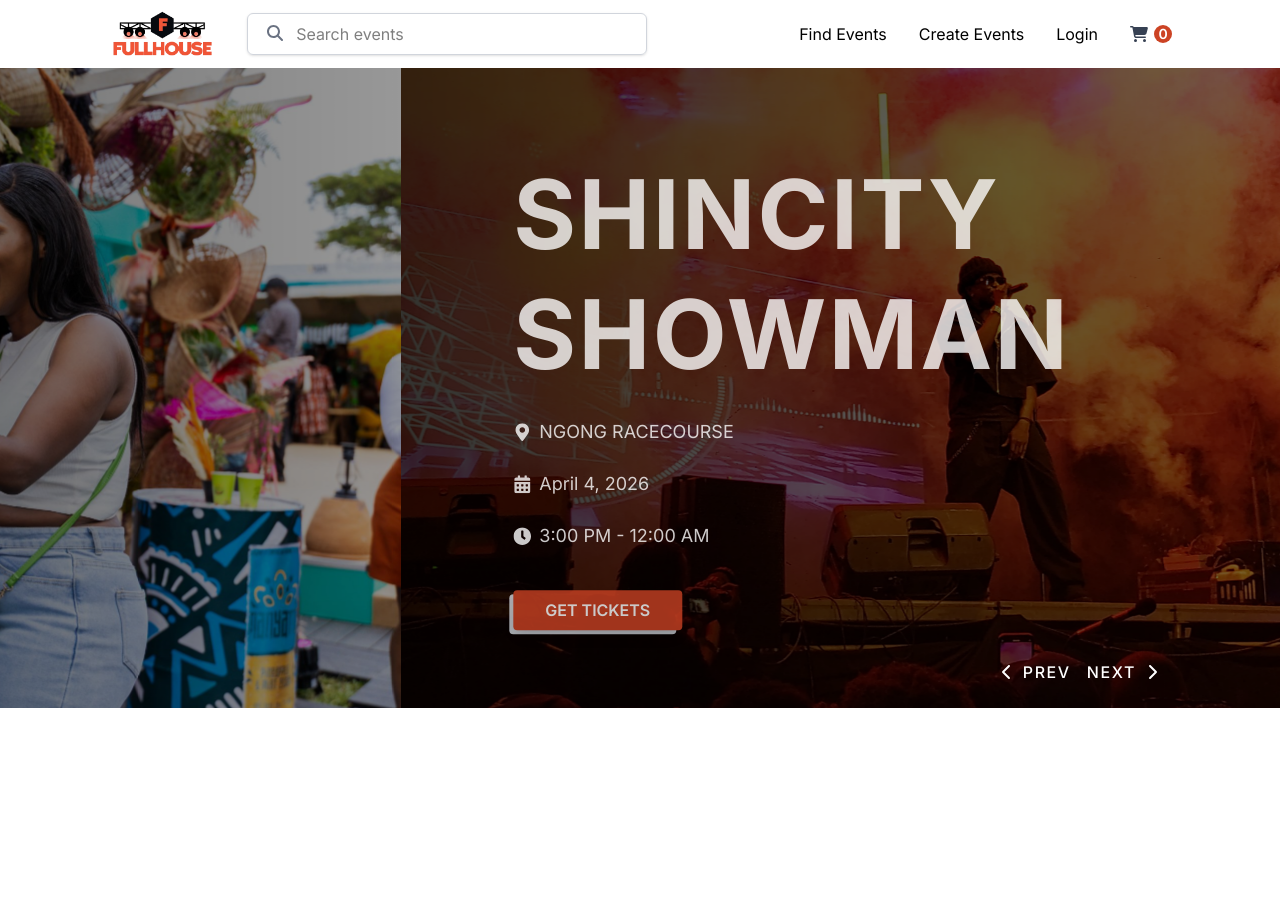
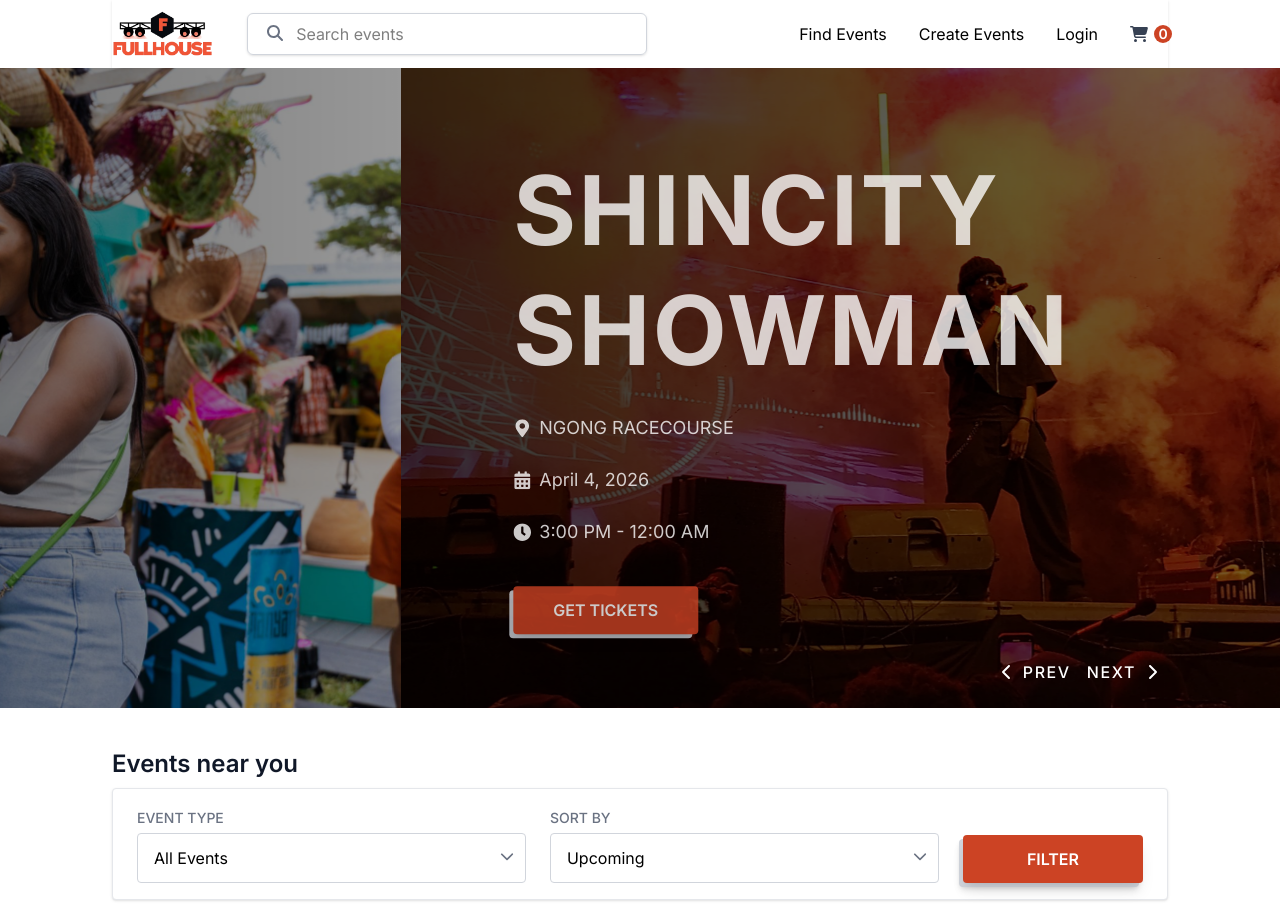
Before and after one commit to Mariam-Senzia/fullhouse, a React (Vite) app in the folder client/: page / in a window 1280 px wide. Before the commit the page ends 800 px from the top, so only its background shows below. Built offline with nearby package versions, Linux system fonts and the light colour scheme.

Commit message:
Implement filter section UI

```diff
--- a/client/src/components/global/container.tsx
+++ b/client/src/components/global/container.tsx
@@ -6,7 +6,7 @@ type ContainerProps = {
 };
 
 const Container = ({ children }: ContainerProps) => {
-  return <div className="max-w-7xl mx-auto px-4">{children}</div>;
+  return <div className="px-4 md:px-6 lg:px-28">{children}</div>;
 };
 
 export default Container;
--- /dev/null
+++ b/client/src/components/home/EventListing.tsx
@@ -0,0 +1,71 @@
+import { FaChevronDown } from "react-icons/fa6";
+import Container from "../global/container";
+
+const EventListing = () => {
+  return (
+    <>
+      <Container>
+        <div className=" pt-6 md:pt-8 lg:pt-10 pb-2">
+          <h2 className="text-xl md:text-2xl lg:text-2xl font-semibold text-gray-900">
+            Events near you
+          </h2>
+        </div>
+
+        <div className="flex flex-col md:flex-row gap-6 md:items-end mb-6 py-4 px-6 bg-white rounded-sm shadow-sm border border-gray-200">
+          <div className=" w-full">
+            <label className="text-sm font-medium text-gray-500 uppercase">
+              Event Type
+            </label>
+            <div className="relative pt-1">
+              <select className="w-full px-4 py-3 border border-gray-300 rounded-sm appearance-none focus:outline-none cursor-pointer">
+                <option value="all" className="text-white">
+                  All Events
+                </option>
+                <option value="music">Music</option>
+                <option value="business">Business</option>
+                <option value="wellness">Wellness</option>
+                <option value="entertainment">Entertainment</option>
+                <option value="education">Education</option>
+              </select>
+              <FaChevronDown className="absolute text-sm right-3 top-1/2 -translate-y-1/2 text-gray-500 pointer-events-none" />
+            </div>
+          </div>
+
+          <div className=" w-full">
+            <label className="text-sm font-medium text-gray-500 mb-2 uppercase">
+              Sort By
+            </label>
+            <div className="relative pt-1">
+              <select className=" w-full px-4 py-3 border border-gray-300 rounded-sm appearance-none focus:outline-none cursor-pointer">
+                <option value="upcoming">Upcoming</option>
+                <option value="date-asc">Date (Earliest First)</option>
+                <option value="date-desc">Date (Latest First)</option>
+                <option value="price-low">Price (Low to High)</option>
+                <option value="price-high">Price (High to Low)</option>
+                <option value="popular">Most Popular</option>
+              </select>
+              <FaChevronDown className="absolute text-sm right-3 top-1/2 -translate-y-1/2 text-gray-500 pointer-events-none" />
+            </div>
+          </div>
+
+          <div className="relative inline-block w-50">
+            <button className="absolute -left-1 -bottom-1 bg-gray-300 px-16 py-3 rounded-sm shadow-md text-gray-800 pointer-events-none transition-all duration-200 group-hover:-left-2 group-hover:-bottom-2">
+              LEARN
+            </button>
+
+            <a href="#">
+              <button
+                className="relative uppercase text-white bg-[#cc4324] px-16 py-3 rounded-sm font-semibold shadow-lg
+                transition-transform duration-300 hover:translate-y-0.5 hover:-translate-x-0.5"
+              >
+                Filter
+              </button>
+            </a>
+          </div>
+        </div>
+      </Container>
+    </>
+  );
+};
+
+export default EventListing;
--- a/client/src/components/home/Hero.tsx
+++ b/client/src/components/home/Hero.tsx
@@ -3,6 +3,7 @@ import { Navigation, Autoplay } from "swiper/modules";
 import { FaCalendarAlt, FaClock, FaMapMarkerAlt } from "react-icons/fa";
 import { FaChevronLeft, FaChevronRight } from "react-icons/fa6";
 import { useState } from "react";
+import Container from "../global/container";
 
 const events = [
   {
@@ -63,9 +64,10 @@ const Hero = () => {
                 <div className="absolute inset-0 bg-gradient-to-r from-black/80 via-black/60 to-black/40" />
               </div>
 
+              <Container>
                 <div
                   key={slideKey}
-                className="relative z-10 px-4 md:px-6 lg:px-28 max-w-5xl text-white animate-fade-in"
+                  className="relative z-10 max-w-5xl text-white animate-fade-in"
                 >
                   <h1 className="text-4xl md:text-7xl lg:text-8xl font-bold mb-6 leading-tight tracking-wide">
                     {event.title[0]}
@@ -89,13 +91,13 @@ const Hero = () => {
                   </div>
 
                   <div className="relative inline-block">
-                  <button className="absolute -left-1 -bottom-1 bg-gray-300 px-8 py-2 rounded-sm shadow-md text-gray-800 pointer-events-none transition-all duration-200 group-hover:-left-2 group-hover:-bottom-2">
+                    <button className="absolute -left-1 -bottom-1 bg-gray-300 px-8 lg:px-10 py-3 rounded-sm shadow-md text-gray-800 pointer-events-none transition-all duration-200 group-hover:-left-2 group-hover:-bottom-2">
                       LEARN MORE
                     </button>
 
                     <a href="#">
                       <button
-                      className="relative bg-[#cc4324] px-8 py-2 rounded-sm font-semibold shadow-lg
+                        className="relative bg-[#cc4324] px-8 lg:px-10 py-3 rounded-sm font-semibold shadow-lg
                       transition-transform duration-300 hover:translate-y-0.5 hover:-translate-x-0.5"
                       >
                         GET TICKETS
@@ -103,6 +105,7 @@ const Hero = () => {
                     </a>
                   </div>
                 </div>
+              </Container>
             </div>
           </SwiperSlide>
         ))}
--- a/client/src/components/home/Navbar.tsx
+++ b/client/src/components/home/Navbar.tsx
@@ -1,12 +1,14 @@
 import { FaBars, FaCartShopping, FaRegRectangleXmark } from "react-icons/fa6";
 import Search from "./Search";
 import { useState } from "react";
+import Container from "../global/container";
 
 const Navbar = () => {
   const [isMenuOpen, setIsMenuOpen] = useState(false);
   return (
     <>
-      <nav className="bg-white w-full px-4 lg:px-28 py-2 shadow-sm">
+      <Container>
+        <nav className="bg-white w-full py-2 shadow-sm">
           <div className="flex justify-between items-center">
             <div className="flex items-center md:gap-4 lg:gap-8">
               <div>
@@ -56,6 +58,7 @@ const Navbar = () => {
             </div>
           </div>
         </nav>
+      </Container>
 
       {/* mobile */}
       <div
--- a/client/src/pages/Home.tsx
+++ b/client/src/pages/Home.tsx
@@ -1,3 +1,4 @@
+import EventListing from "../components/home/EventListing";
 import Hero from "../components/home/Hero";
 import Navbar from "../components/home/Navbar";
 
@@ -6,6 +7,7 @@ const Home = () => {
     <>
       <Navbar />
       <Hero />
+      <EventListing />
     </>
   );
 };
```
Lines whose indentation alone changed are shown as unchanged.
